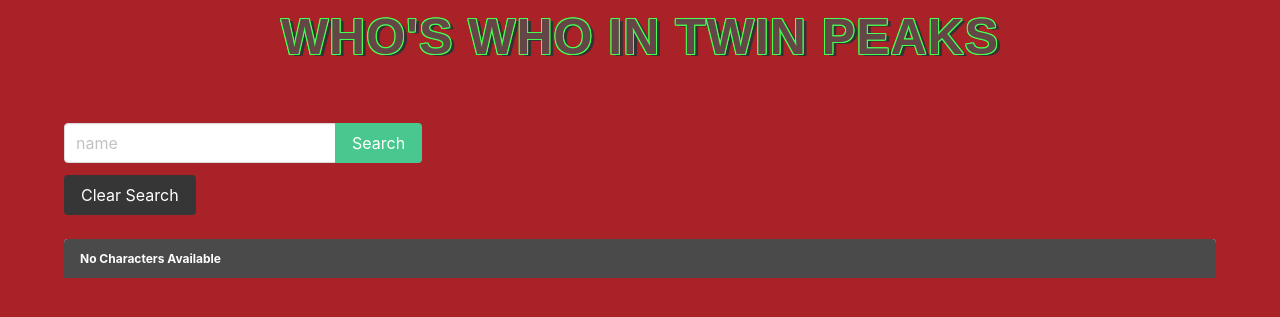
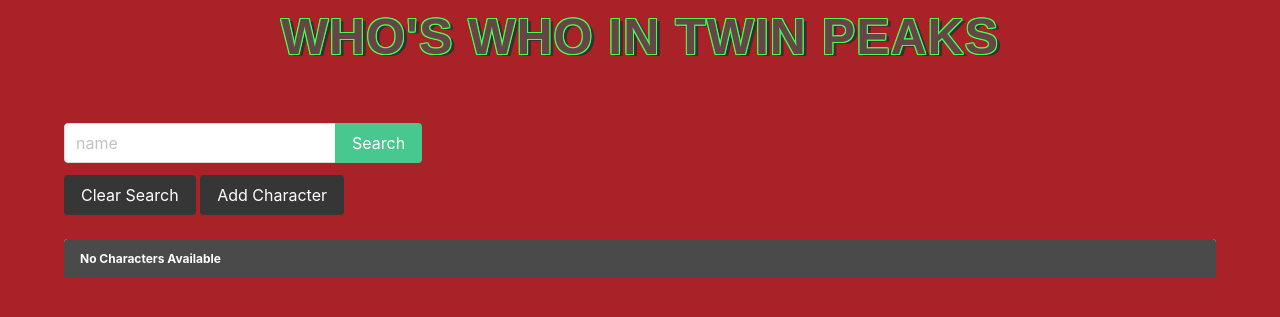
Before and after one commit to philberdecio/twinpeaksww, a Django app: page /characters/ in a window 1280 px wide. Shown: the part 52-369 px from the top of the page. Run offline with Django 4.2, Linux system fonts and the light colour scheme; data that the repository does not hold is empty.

Commit message:
add a CharacterCreate route

```diff
--- a/main_app/templates/character_list.html
+++ b/main_app/templates/character_list.html
@@ -18,6 +18,7 @@
       </div>
     </div>
     <a class="button is-dark" href="{% url 'character_list' %}">Clear Search</a>
+    <a class="button is-dark" href="{% url 'character_create' %}">Add Character</a>
   </form>
 <div class="gallery">
   {% for character in characters %}
--- a/main_app/urls.py
+++ b/main_app/urls.py
@@ -5,5 +5,6 @@
 urlpatterns = [
     path('', views.Home.as_view(), name = "home"),
     path('about/', views.About.as_view(), name = "about"),
-    path('characters/', views.CharacterList.as_view(), name="character_list")
+    path('characters/', views.CharacterList.as_view(), name="character_list"),
+    path('characters/new/', views.CharacterCreate.as_view(), name="character_create")
 ]
--- a/main_app/views.py
+++ b/main_app/views.py
@@ -3,6 +3,7 @@
 from django.http import HttpResponse
 from django.views.generic.base import TemplateView
 from .models import Character
+from django.views.generic.edit import CreateView
 
 # Create your views here.
 
@@ -24,3 +25,9 @@
         else:
             context["characters"] = Character.objects.all()
         return context
+
+class CharacterCreate(CreateView):
+    model = Character
+    fields = ['name', 'img', 'aka', 'bio', 'see_also']
+    template_name = "character_create.html"
+    success_url = "/characters/"
```
Also changed, not shown: main_app/templates/character_create.html (added, +11 -0 lines).
